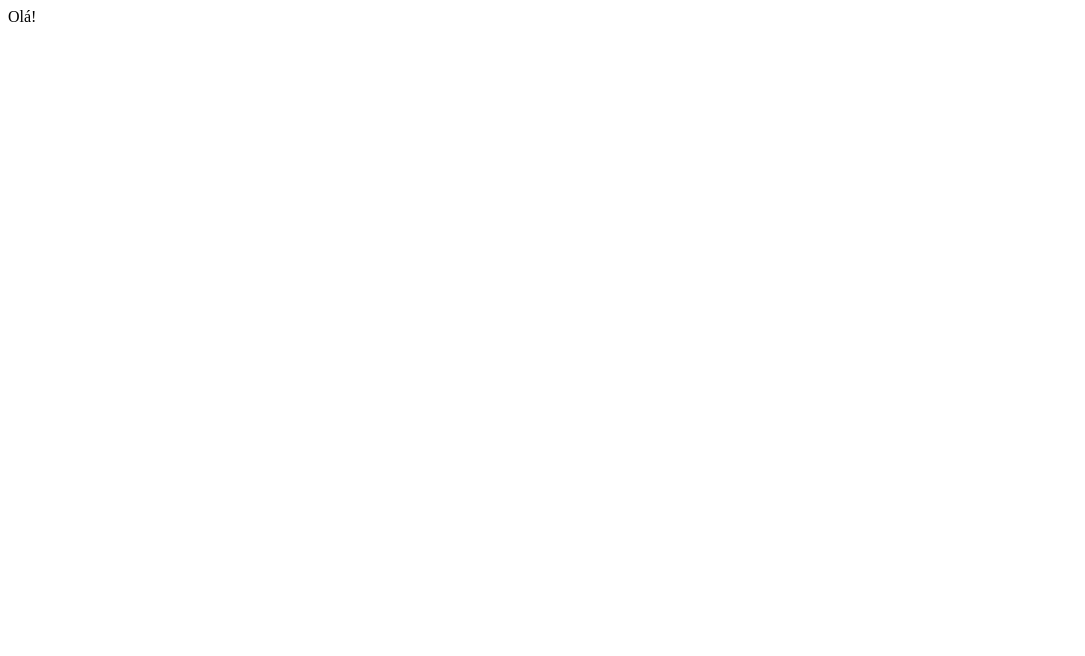
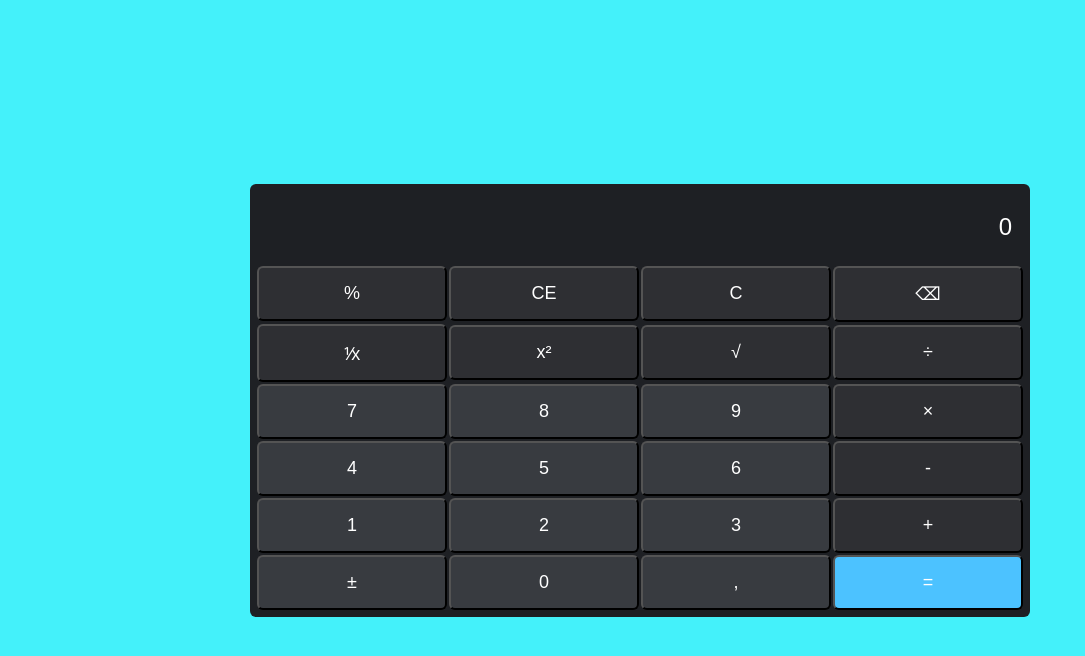
Before and after one commit to dantevicenzo/dev-react-projects, a React (Create React App) app in the folder desafio01-calculadora/: page / in a window 1280 px wide. Shown: the top 656 px of the page, without its empty margins (0-1085 px from the left). Built offline with nearby package versions, Linux system fonts and the light colour scheme.

Commit message:
calculator design and basic operations

```diff
--- a/desafio01-calculadora/src/App.js
+++ b/desafio01-calculadora/src/App.js
@@ -1,8 +1,140 @@
-function App() {
+import Input from './components/Input';
+import Button from './components/Button';
+import { Container, Content, Row } from "./styles";
+import { useState } from 'react';
+
+
+
+const App = () => {
+
+  const [currentNumber, setCurrentNumber] = useState('0');
+  const [firstNumber, setFirstNumber] = useState('null');
+  const [currentOperation, setCurrentOperation] = useState('null');
+  const [recentClickOperation, setRecentClickOperation] = useState(false);
+
+
+
+  const handleOnClear = () => {
+    setCurrentNumber('0');
+    setCurrentOperation('null');
+    setFirstNumber('null');
+  };
+
+  const handleOnClearEntry = () => {
+    setCurrentNumber('0');
+  };
+
+  const handleToggleSign = () => {
+    if(currentNumber !== '0'){
+      let flippedNumber = Number(currentNumber);
+      flippedNumber *= -1;
+      setCurrentNumber(String(flippedNumber));
+    }
+  }
+
+  const handleComma = () => {
+    if(currentNumber != '0' && !currentNumber.includes(',')){
+      setCurrentNumber(currentNumber + ',');
+    }
+  }
+
+  const handleAddNumber = (number) => {
+    if(currentOperation !== 'null' && recentClickOperation){
+      setCurrentNumber('');
+      setRecentClickOperation(false);
+    }
+    setCurrentNumber(prev => `${prev == '0' ? '' : prev}${number}`);
+  };
+
+  const handleSetOperation = (operation) => {
+
+    setFirstNumber(currentNumber);
+    setRecentClickOperation(true);
+
+    switch (operation) {
+      case '+':
+        setCurrentOperation('+');
+        break;
+      case '-':
+        setCurrentOperation('-');
+        break;
+      case 'x':
+        setCurrentOperation('x');
+        break;
+      case '/':
+        setCurrentOperation('=');
+        break;
+      default:
+        break;
+    }
+  }
+
+  const handleEquals = () => {
+    switch (currentOperation) {
+      case '+':
+        let sum = Number(firstNumber) + Number(currentNumber);
+        setCurrentNumber(sum);
+        break;
+      case '-':
+        let subtraction = Number(firstNumber) - Number(currentNumber);
+        setCurrentNumber(subtraction);
+        break;
+      case 'x':
+        let multiplication = Number(firstNumber) * Number(currentNumber);
+        setCurrentNumber(multiplication);
+        break;
+      case '/':
+        let division = Number(firstNumber) / Number(currentNumber);
+        setCurrentNumber(division);
+        break;
+      default:
+        break;
+    }
+  }
+
   return (
-    <div className="App">
-      Olá!
-    </div>
+    <Container>
+      <Content>
+        <Input value={currentNumber}/>
+        <Row>
+          <Button label={'%'} className='operation' onClick={() => handleAddNumber('⅟x')}/>
+          <Button label={'CE'} className='operation' onClick={handleOnClearEntry}/>
+          <Button label={'C'} className='operation' onClick={handleOnClear}/>
+          <Button label={'⌫'} className='operation' onClick={() => handleAddNumber('%')}/>
+        </Row>
+        <Row>
+          <Button label={'⅟x'} className='operation' onClick={() => handleAddNumber('⅟x')}/>
+          <Button label={'x²'} className='operation' onClick={() => handleAddNumber('x²')}/>
+          <Button label={'√'} className='operation' onClick={() => handleAddNumber('√')}/>
+          <Button label={'÷'} className='operation' onClick={() => handleSetOperation('/')}/>
+        </Row>
+        <Row>
+          <Button label={'7'} className='number' onClick={() => handleAddNumber('7')}/>
+          <Button label={'8'} className='number' onClick={() => handleAddNumber('8')}/>
+          <Button label={'9'} className='number' onClick={() => handleAddNumber('9')}/>
+          <Button label={'×'} className='operation' onClick={() => handleSetOperation('x')}/>
+        </Row>
+        <Row>
+          <Button label={'4'} className='number' onClick={() => handleAddNumber('4')}/>
+          <Button label={'5'} className='number' onClick={() => handleAddNumber('5')}/>
+          <Button label={'6'} className='number' onClick={() => handleAddNumber('6')}/>
+          <Button label={'-'} className='operation' onClick={() => handleSetOperation('-')}/>
+        </Row>
+        <Row>
+          <Button label={'1'} className='number' onClick={() => handleAddNumber('1')}/>
+          <Button label={'2'} className='number' onClick={() => handleAddNumber('2')}/>
+          <Button label={'3'} className='number' onClick={() => handleAddNumber('3')}/>
+          <Button label={'+'} className='operation' onClick={() => handleSetOperation('+')}/>
+        </Row>
+        <Row>
+          <Button label={'±'} className='number' onClick={handleToggleSign}/>
+          <Button label={'0'} className='number' onClick={() => handleAddNumber('0')}/>
+          <Button label={','} className='number' onClick={handleComma}/>
+          <Button label={'='} className='equals' onClick={handleEquals}/>
+        </Row>
+
+      </Content>
+    </Container>
   );
 }
 
--- /dev/null
+++ b/desafio01-calculadora/src/components/Button/index.js
@@ -0,0 +1,26 @@
+import { ButtonContainer } from "./styles";
+
+const Button = ({label, onClick, className}) => {
+
+  let corFundo = '';
+
+  if (className === 'number') {
+    corFundo = '#383B40';
+  } else if (className === 'operation') {
+    corFundo = '#2E2F33';
+  } else if (className === 'equals') {
+    corFundo = '#4CC2FF';
+  }
+
+  const estilo = {
+    backgroundColor: corFundo,
+  };
+
+    return (
+      <ButtonContainer onClick={onClick} className={`${className}`} style={estilo}>
+        {label}
+      </ButtonContainer>
+    );
+  }
+
+  export default Button;
--- /dev/null
+++ b/desafio01-calculadora/src/components/Button/styles.js
@@ -0,0 +1,16 @@
+import styled from "styled-components";
+
+export const ButtonContainer = styled.button`
+    padding: 15px;
+    margin: 1px;
+    color: #FFFFFF;
+    font-size: 18px;
+    font-weight: 150;
+    flex: 1;
+    border-radius: 6px;
+
+    &: hover {
+        opacity: 0.6;
+        cursor: pointer;
+    }
+`
--- /dev/null
+++ b/desafio01-calculadora/src/components/Input/index.js
@@ -0,0 +1,11 @@
+import { InputContainer } from './styles';
+
+const Input = ({value}) => {
+    return (
+      <InputContainer>
+        <input disabled value={value}/>
+      </InputContainer>
+    );
+  }
+
+export default Input;
--- /dev/null
+++ b/desafio01-calculadora/src/components/Input/styles.js
@@ -0,0 +1,24 @@
+import styled from "styled-components";
+
+export const InputContainer = styled.div`
+    width: 100%;
+    height: 75px;
+    background-color: #1E2024;
+
+    display: flex;
+    align-items: center;
+    justify-content: flex-end;
+
+    font-size: 24px;
+
+    input {
+        width: 100%;
+        height: 75px;
+        background-color: #1E2024;
+        border: 0;
+        font-size: 24px;
+        text-align: right;
+        padding: 0 12px;
+        color: #FFFFFF;
+    }
+`
--- /dev/null
+++ b/desafio01-calculadora/src/global.js
@@ -0,0 +1,8 @@
+import { createGlobalStyle } from 'styled-components'
+
+export default createGlobalStyle`
+  *, body {
+    margin: 0;
+    padding: 0;
+  }
+`
--- a/desafio01-calculadora/src/index.js
+++ b/desafio01-calculadora/src/index.js
@@ -1,10 +1,12 @@
 import React from 'react';
 import ReactDOM from 'react-dom/client';
 import App from './App';
+import GlobalStyles from './global'
 
 const root = ReactDOM.createRoot(document.getElementById('root'));
 root.render(
   <React.StrictMode>
+    <GlobalStyles />
     <App />
   </React.StrictMode>
 );
--- /dev/null
+++ b/desafio01-calculadora/src/styles.js
@@ -0,0 +1,32 @@
+import styled from "styled-components";
+
+export const Container = styled.div`
+    width: 100%;
+    height: 100vh;
+    background-color: #44F1FA;
+
+    display: flex;
+    align-items: center;
+    justify-content: center;
+`
+
+export const Content = styled.div`
+    background-color: #1E2024;
+    padding: 6px;
+    border-radius: 6px;
+    width: 60%;
+`
+
+export const Row = styled.div`
+    display: flex;
+    flex-direction: row;
+    justify-content: space-between;
+    align-items: center;
+`
+
+export const Column = styled.div`
+    display: flex;
+    flex-direction: column;
+    justify-content: space-between;
+    align-items: center;
+`
--- /dev/null
+++ b/package.json
@@ -0,0 +1,5 @@
+{
+  "dependencies": {
+    "styled-components": "^5.3.8"
+  }
+}
```
Also changed, not shown: 1 other file (tests, documents, lock files or other folders).
